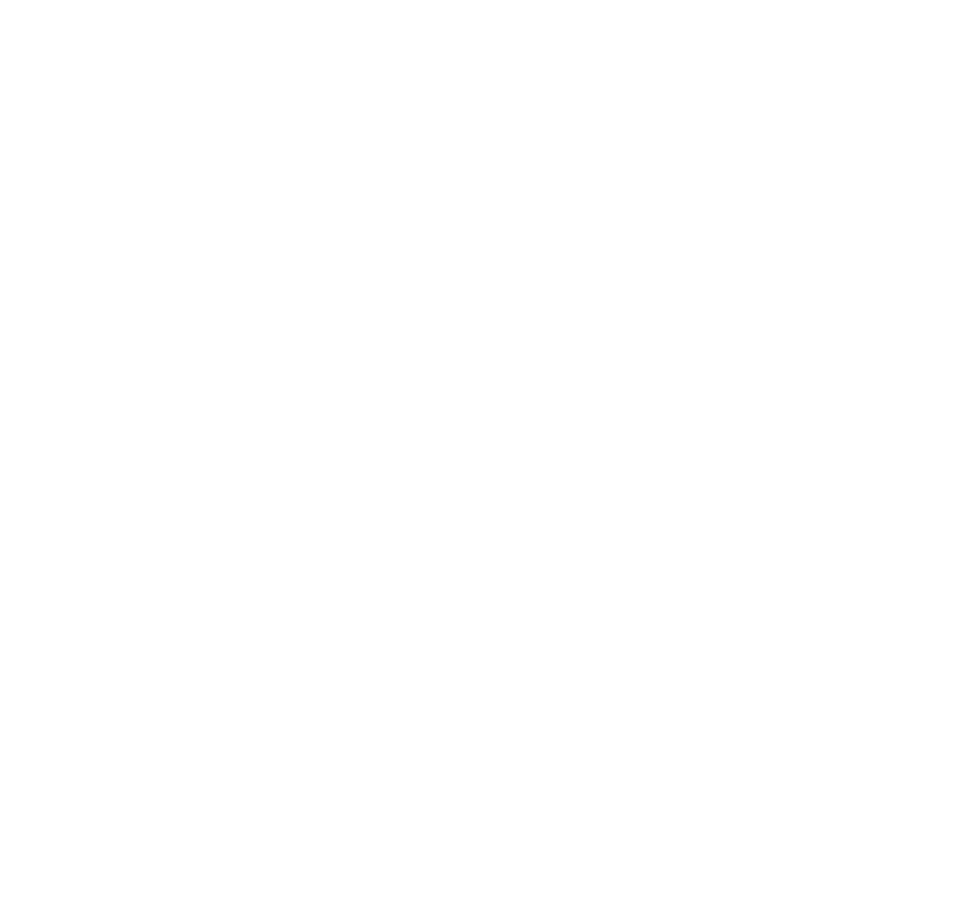
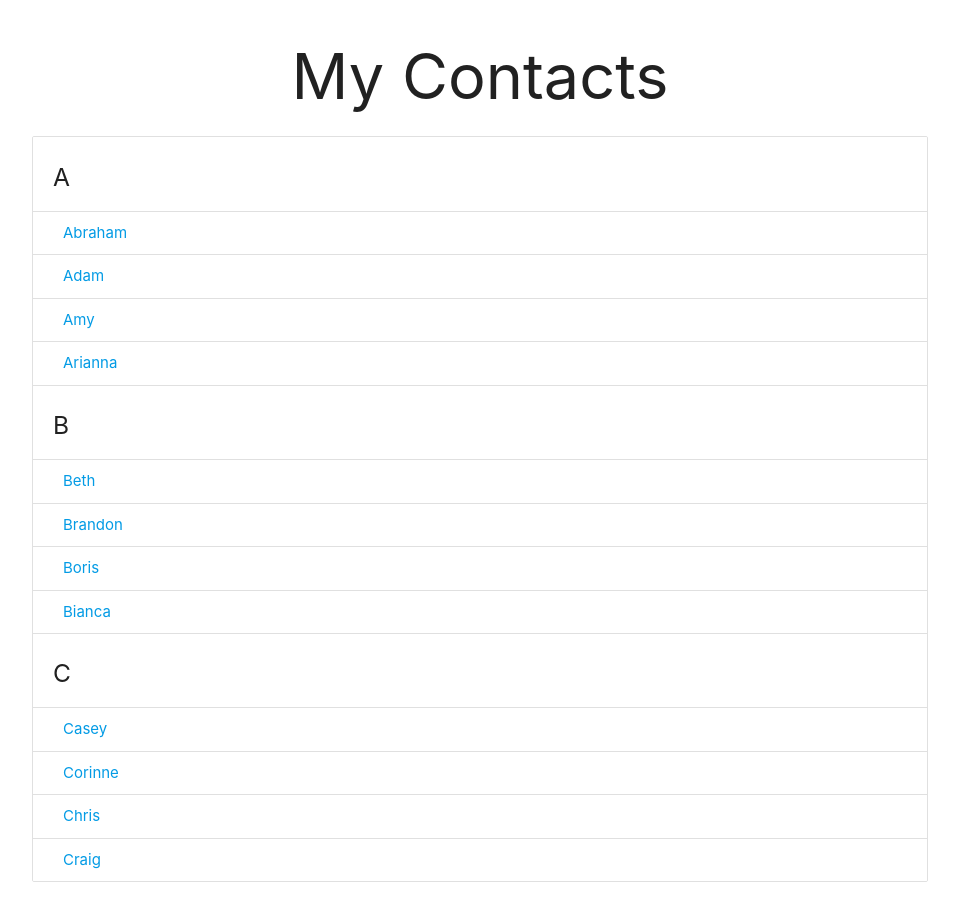
Before and after one commit to rogo009/filter-listv2, a plain HTML site: page index.html in a window 1280 px wide. Shown: the whole page, without its empty margins (160-1119 px from the left). Before the commit the page ends 800 px from the top, so only its background shows below. Drawn offline with nearby package versions, Linux system fonts and the light colour scheme.

Commit message:
update index

```diff
--- a/index.html
+++ b/index.html
@@ -3,11 +3,63 @@
     <meta charset="UTF-8">
     <meta name="viewport" content="width=device-width, initial-scale=1.0">
     <meta http-equiv="X-UA-Compatible" content="ie=edge">
+    <link rel="stylesheet" href="https://cdnjs.cloudflare.com/ajax/libs/materialize/1.0.0/css/materialize.min.css">
     <link rel="stylesheet" href="main.css">
     <title>My Contacts</title>
 </head>
 <body>
-
+    <div class="container">
+        <h1 class="center-align">
+            My Contacts
+        </h1>
+        <ul id="names" class="collection with-header">
+            <li class="collection-header">
+                <h5>A</h5>
+            </li>
+            <li class="collection-item">
+                <a href="#">Abraham</a>
+            </li>
+            <li class="collection-item">
+                <a href="#">Adam</a>
+            </li>
+            <li class="collection-item">
+                <a href="#">Amy</a>
+            </li>
+            <li class="collection-item">
+                <a href="#">Arianna</a>
+            </li>
+            <li class="collection-header">
+                <h5>B</h5>
+            </li>
+            <li class="collection-item">
+                <a href="#">Beth</a>
+            </li>
+            <li class="collection-item">
+                <a href="#">Brandon</a>
+            </li>
+            <li class="collection-item">
+                <a href="#">Boris</a>
+            </li>
+            <li class="collection-item">
+                <a href="#">Bianca</a>
+            </li>
+            <li class="collection-header">
+                <h5>C</h5>
+            </li>
+            <li class="collection-item">
+                <a href="#">Casey</a>
+            </li>
+            <li class="collection-item">
+                <a href="#">Corinne</a>
+            </li>
+            <li class="collection-item">
+                <a href="#">Chris</a>
+            </li>
+            <li class="collection-item">
+                <a href="#">Craig</a>
+            </li>
+        </ul>
+    </div>
     <script src="script.js"></script>
 </body>
 </html>
```
